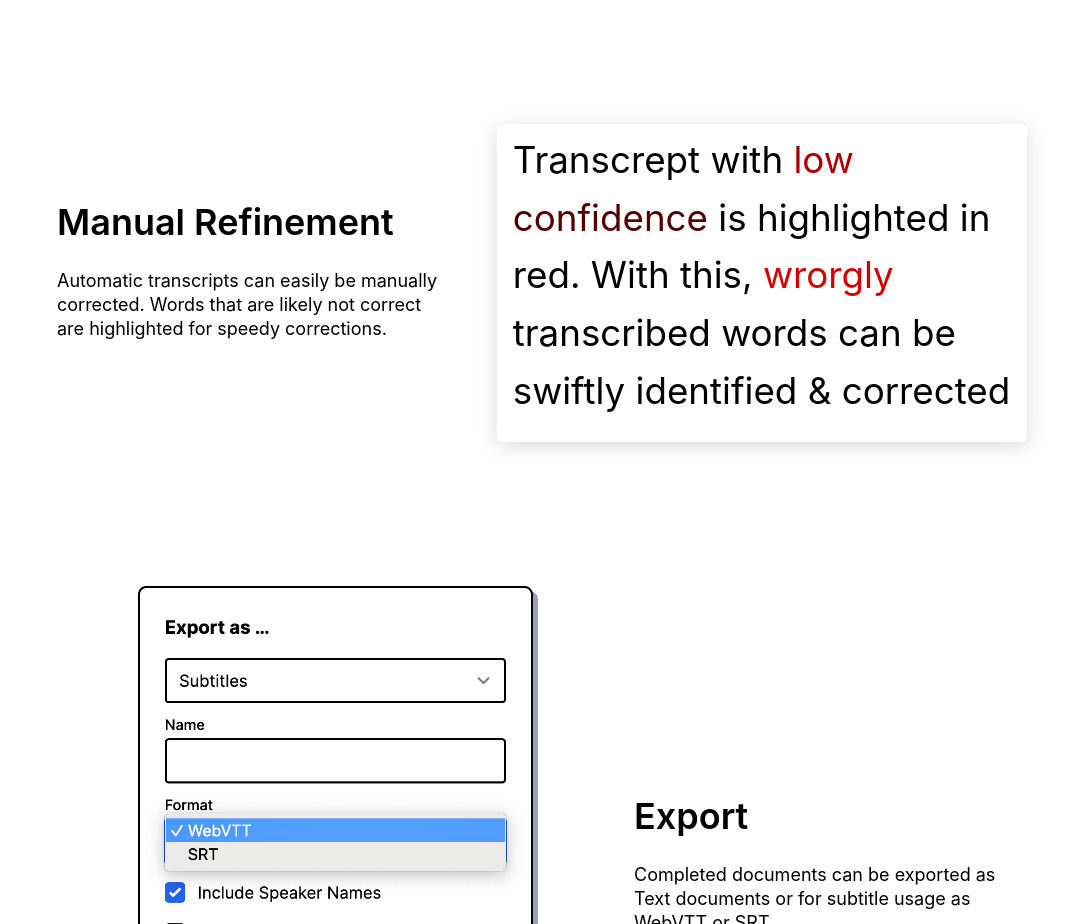
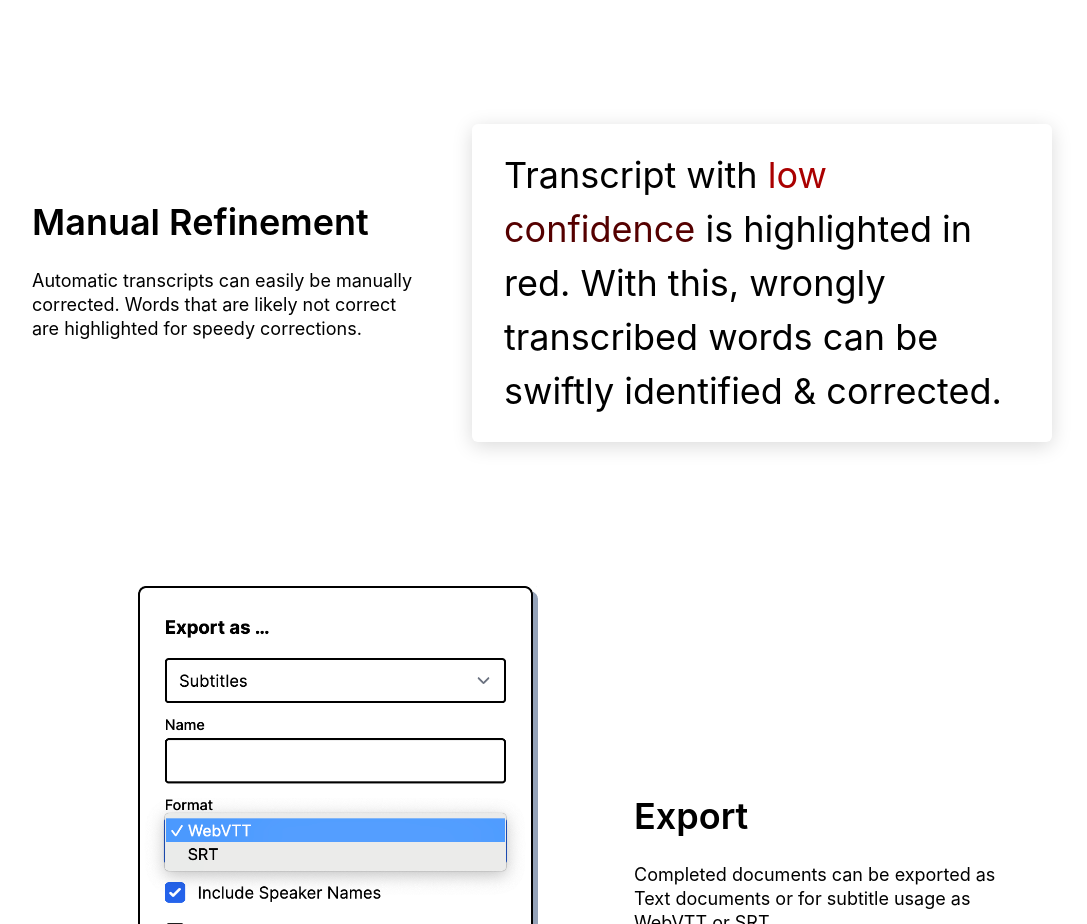
Before and after one commit to bugbakery/transcribee-website, a Next.js app: page / in a window 1280 px wide. Shown: the part 1320-2244 px from the top of the page, without its empty margins (90-1177 px from the left). Built offline with nearby package versions, Linux system fonts and the light colour scheme.

Commit message:
Animate correction graphics

```diff
--- a/src/app/page.tsx
+++ b/src/app/page.tsx
@@ -6,9 +6,9 @@ import { ReactNode } from 'react';
 import AppPreviewSrc from '../assets/app-preview.png';
 import WorkerPopupSrc from '../assets/worker_popup.png';
 import ExportSrc from '../assets/export.png';
-import CorrectSrc from '../assets/correction.svg';
 import clsx from 'clsx';
 import Link from 'next/link';
+import { CorrectionAnimation } from '../components/CorrectionAnimation';
 
 export default function HomePage() {
   return (
@@ -27,17 +27,7 @@ export default function HomePage() {
         transcribee uses the open source <i>Whisper</i> machine-learning (ML) model to create high
         quality automated transcriptions.
       </Block>
-      <Block
-        heading="Manual Refinement"
-        image={
-          <Image
-            src={CorrectSrc}
-            alt={'An image of the transcribee popup showing the automatic transcription status'}
-            className="rounded-md w-[530px] shadow-[0px_4px_20px_rgba(0,0,0,0.15)]"
-          />
-        }
-        imageOnRight={true}
-      >
+      <Block heading="Manual Refinement" image={<CorrectionAnimation />} imageOnRight={true}>
         Automatic transcripts can easily be manually corrected. Words that are likely not correct
         are highlighted for speedy corrections.
       </Block>
@@ -130,7 +120,7 @@ function Block({
       <div
         className={clsx(
           'text-center md:text-left items-center md:items-start flex flex-col flex-grow max-w-sm',
-          !imageOnRight && 'md:order-last'
+          !imageOnRight && 'md:order-last',
         )}
       >
         <h2 className="text-4xl font-semibold mb-6 leading-tight px-8 md:px-0">{heading}</h2>
--- /dev/null
+++ b/src/components/CorrectionAnimation.tsx
@@ -0,0 +1,40 @@
+'use client';
+
+import { useEffect, useRef } from 'react';
+import Typed from 'typed.js';
+import { useInView } from 'react-intersection-observer';
+
+export function CorrectionAnimation() {
+  const typeSpanRef = useRef<HTMLDivElement>(null);
+
+  const { ref, inView } = useInView({
+    triggerOnce: true,
+    threshold: 0.75,
+  });
+
+  useEffect(() => {
+    if (!typeSpanRef.current || !inView) return;
+
+    setTimeout(() => {
+      new Typed(typeSpanRef.current, {
+        strings: ['wrongly'],
+        typeSpeed: 80,
+        backSpeed: 50,
+      });
+    }, 1000);
+  }, [inView, typeSpanRef, ref]);
+
+  return (
+    <div
+      ref={ref}
+      className="text-[36px] leading-normal py-6 px-8 rounded-md w-[580px] shadow-[0px_4px_20px_rgba(0,0,0,0.15)]"
+    >
+      Transcript with <span style={{ color: '#aa0000' }}>low </span>
+      <span style={{ color: '#550000' }}>confidence</span> is highlighted in red. With this,{' '}
+      <span ref={typeSpanRef}>
+        <span style={{ color: '#d40000' }}>wrogrly</span>
+      </span>
+      <br /> transcribed words can be swiftly identified &amp; corrected.
+    </div>
+  );
+}
```
Also changed, not shown: package.json (+5 -3 lines), src/assets/correction.svg (deleted), 1 other file (tests, documents, lock files or other folders).
